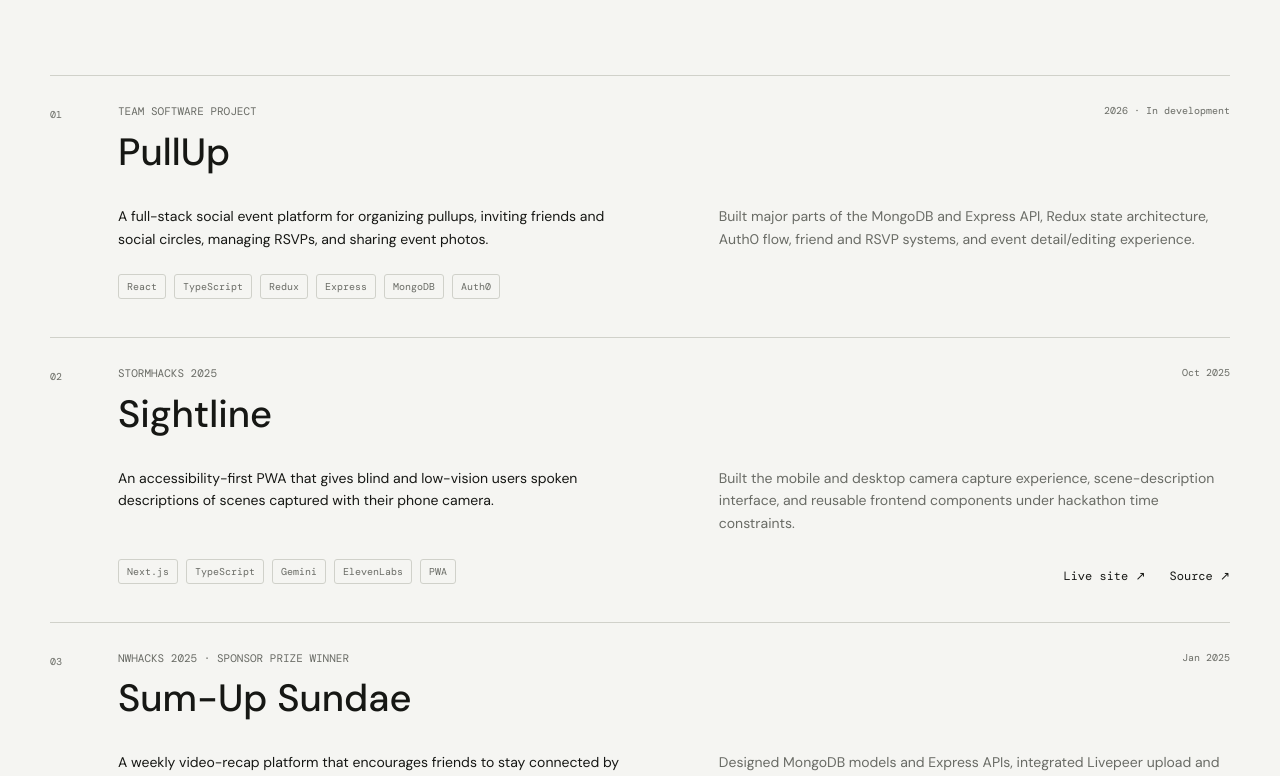
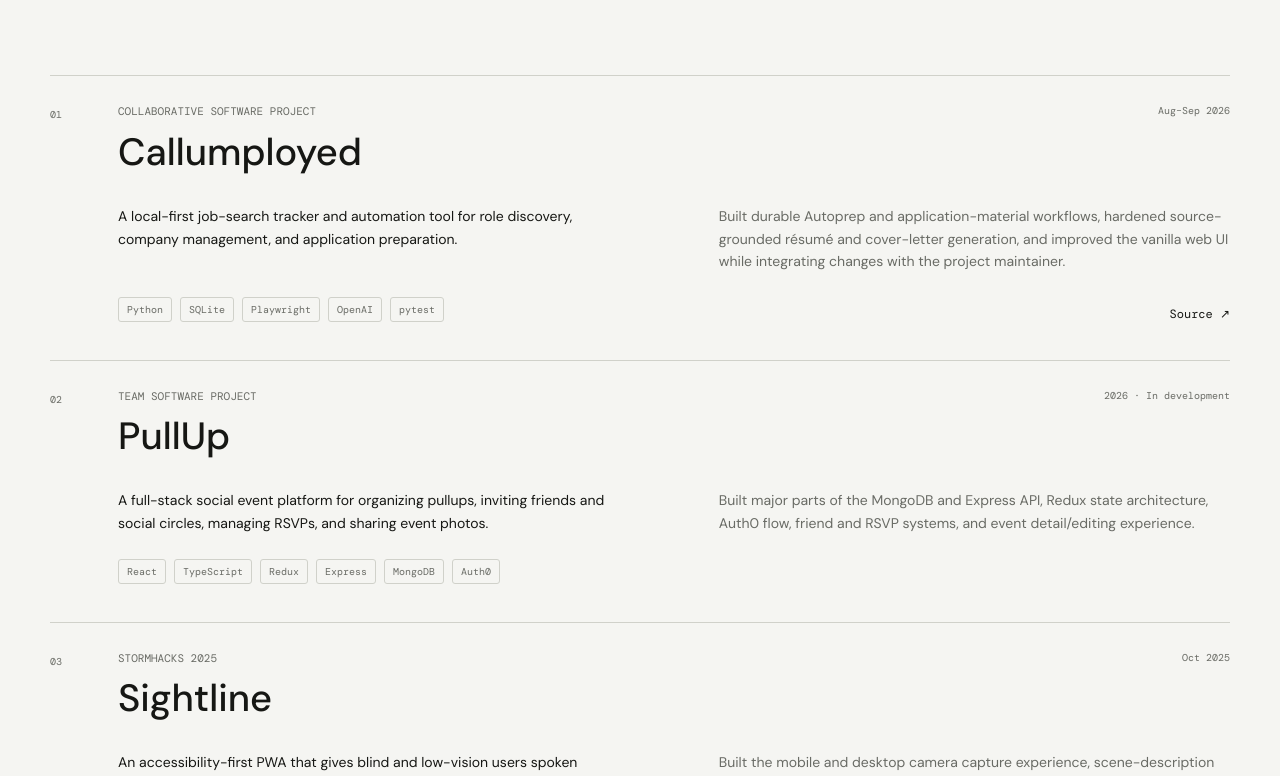
Before and after one commit to Jake-Yeo/jake-yeo-site, a React (Create React App) app: page / in a window 1280 px wide. Shown: the part 2484-3260 px from the top of the page. Built offline with nearby package versions, Linux system fonts and the light colour scheme.

Commit message:
feat: add Callumployed project

```diff
--- a/src/pages/HomePage.tsx
+++ b/src/pages/HomePage.tsx
@@ -87,6 +87,17 @@ const skills = [
 
 
 const recentProjects = [
+  {
+    name: "Callumployed",
+    period: "Aug–Sep 2026",
+    context: "Collaborative software project",
+    description:
+      "A local-first job-search tracker and automation tool for role discovery, company management, and application preparation.",
+    contribution:
+      "Built durable Autoprep and application-material workflows, hardened source-grounded résumé and cover-letter generation, and improved the vanilla web UI while integrating changes with the project maintainer.",
+    technologies: ["Python", "SQLite", "Playwright", "OpenAI", "pytest"],
+    source: "https://github.com/CallumMackenzie/callumployed",
+  },
   {
     name: "PullUp",
     period: "2026 · In development",
```
